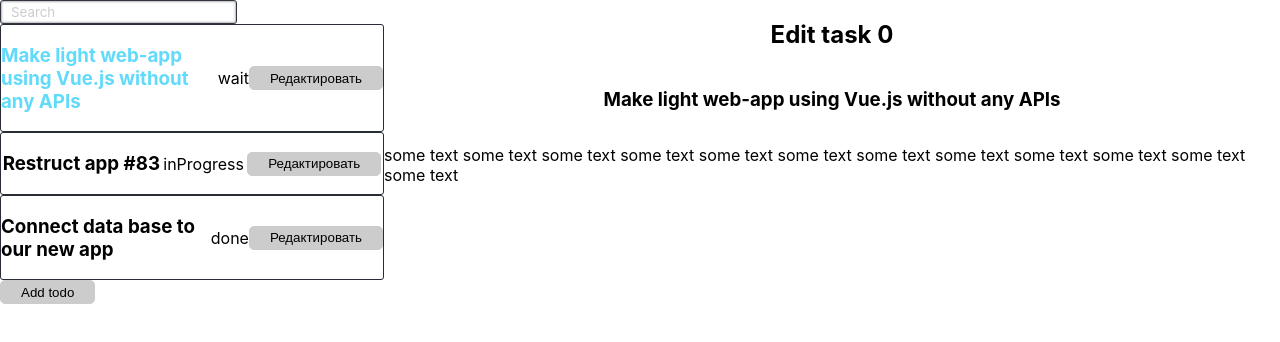
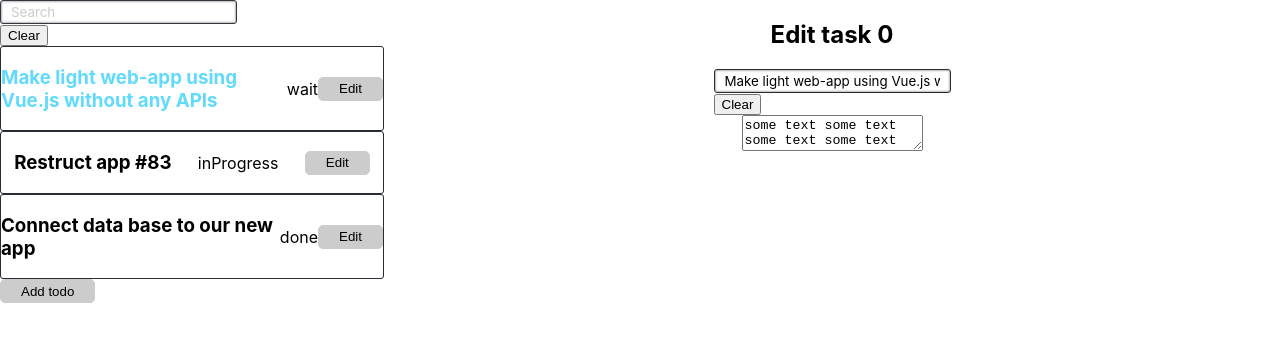
Before and after one commit to AlexDev04/react_infotecs, a React (Create React App) app: page / in a window 1280 px wide. Shown: the top 342 px of the page. Built offline with nearby package versions, Linux system fonts and the light colour scheme.

Commit message:
Made search
Added search
Fixed props? using spread op.

```diff
--- a/src/app/App.js
+++ b/src/app/App.js
@@ -1,5 +1,5 @@
 import { useState } from 'react';
-import { SearchBar, But, TodoList, EditWindow } from '../components'
+import { TextInput, But, TodoList, EditWindow } from '../components'
 import logo from '../images/logo.svg';
 import './App.sass';
 
@@ -27,12 +27,23 @@ function App() {
         }
     ])
 
+    // Стейт, который хранит todo после поиска (нужен для работы поисковой строки без кнопки "поиск")
+    const [searchedTodos, setSearchedTodos] = useState(todos)
+
     // Стейт, который хранит открытую todo, если таковая имеется
     const [openedTask, setOpenedTask] = useState(0)
+
+    // Стейт, который хранит поисковый запрос
+    const [search, setSearch] = useState('')
 
     // Бесконечный индекса новой todo, который создает ее на основе индекса предыдущей
     function generateInd() {
         return todos.length
+    }
+
+    const handleSearch = (val) => {
+        setSearch(val)
+        setSearchedTodos(todos.filter(todo => todo.title.startsWith(val)))
     }
 
     return (
@@ -40,8 +51,8 @@ function App() {
 
             {/* Левая секция со всеми todo */}
             <section className="todo_bar">
-                <SearchBar placeholder="Search" />
-                <TodoList todos={todos} setTodos={setTodos} openedTask={openedTask} setOpenedTask={setOpenedTask}/>
+                <TextInput placeholder="Search" value={search} onChange={handleSearch} />
+                <TodoList todos={searchedTodos} setTodos={setTodos} openedTask={openedTask} setOpenedTask={setOpenedTask}/>
                 <But temp="default" onClick={() => {
                     setOpenedTask(generateInd())
                 }}>Add todo</But>
--- a/src/components/UI/but/But.jsx
+++ b/src/components/UI/but/But.jsx
@@ -3,8 +3,11 @@ import './But.sass';
 
 
 
-export const But = ({props, children, temp, onClick}) => {
+export const But = props => {
+
+    const {onClick, ...params} = props
+
     return(
-        <button{...props} className={'but-' + temp} onClick={onClick}>{children}</button>
+        <button className={'but-' + params.temp} onClick={onClick}>{params.children}</button>
     )
 }
--- a/src/components/UI/index.js
+++ b/src/components/UI/index.js
@@ -1,2 +1,2 @@
-export { SearchBar } from './searchBar'
+export { TextInput } from './textInput'
 export { But } from './but'
--- a/src/components/UI/searchBar/SearchBar.jsx
+++ /dev/null
@@ -1,11 +0,0 @@
-import React from "react";
-import './SearchBar.sass';
-
-
-
-export const SearchBar = ({placeholder}) => {
-    return(
-        <input type="text" className="searchBar" placeholder={placeholder}>
-        </input>
-    )
-}
--- a/src/components/UI/searchBar/index.js
+++ /dev/null
@@ -1 +0,0 @@
-export { SearchBar } from './SearchBar'
--- /dev/null
+++ b/src/components/UI/textInput/TextInput.jsx
@@ -0,0 +1,26 @@
+import React, { useState } from "react";
+import './TextInput.sass';
+
+
+
+export const TextInput = props => {
+
+    const {placeholder, ...params} = props
+
+    // Стейт, который хранит то, что записано в инпуте
+    const [val, setVal] = useState(params.value)
+
+    const handleChange = (evt) => {
+        setVal(evt.target.value)
+        params.onChange(val)
+    }
+
+    return(
+        <div>
+        <input type="text" onChange={handleChange} className="searchBar" placeholder={placeholder} value={val}>
+        </input>
+        <button onClick={() => setVal('')}>Clear</button>
+        </div>
+
+    )
+}
--- /dev/null
+++ b/src/components/UI/textInput/index.js
@@ -0,0 +1 @@
+export { TextInput } from './TextInput'
--- a/src/components/editWindow/EditWindow.jsx
+++ b/src/components/editWindow/EditWindow.jsx
@@ -1,9 +1,12 @@
 import React from "react";
+import { TextInput } from "../UI";
 import './EditWindow.sass';
 
 
 
-export const EditWindow = ({props, children, className, taskId, todos}) => {
+export const EditWindow = props => {
+
+    const {className, taskId, todos, ...params} = props
 
     let operation
     if(taskId == todos.length) {
@@ -22,8 +25,8 @@ export const EditWindow = ({props, children, className, taskId, todos}) => {
     return(
         <section className={"editWindow " + className}>
             <h2>{operation}</h2>
-            <h3>{getTitle()}</h3>
-            <p>{getDescription()}</p>
+            <TextInput value={getTitle()} placeholder="Title" />
+            <textarea value={getDescription()} />
         </section>
     )
 }
--- a/src/components/index.js
+++ b/src/components/index.js
@@ -1,4 +1,4 @@
-export { SearchBar, But } from './UI'
+export { TextInput, But } from './UI'
 export { TodoItem } from './todoItem'
 export { TodoList } from './todoList'
 export { EditWindow } from './editWindow'
--- a/src/components/todoItem/TodoItem.jsx
+++ b/src/components/todoItem/TodoItem.jsx
@@ -4,7 +4,9 @@ import { But } from '../../components'
 
 
 
-export const TodoItem = ({ title, status, taskId, opened, setOpenedTask }) => {
+export const TodoItem = props => {
+
+    const { title, status, taskId, opened, setOpenedTask, ...params } = props
 
     const isActive = opened? 'active': ''
 
@@ -13,7 +15,7 @@ export const TodoItem = ({ title, status, taskId, opened, setOpenedTask }) => {
             <h3>{title}</h3>
             <p>{status}</p>
             <div className="todoItem_control">
-                <But temp="default" onClick={() => setOpenedTask(taskId)}>Редактировать</But>
+                <But temp="default" onClick={() => setOpenedTask(taskId)}>Edit</But>
             </div>
         </div>
     )
```
Also changed, not shown: src/components/UI/textInput/TextInput.sass (renamed from src/components/UI/searchBar/SearchBar.sass).
